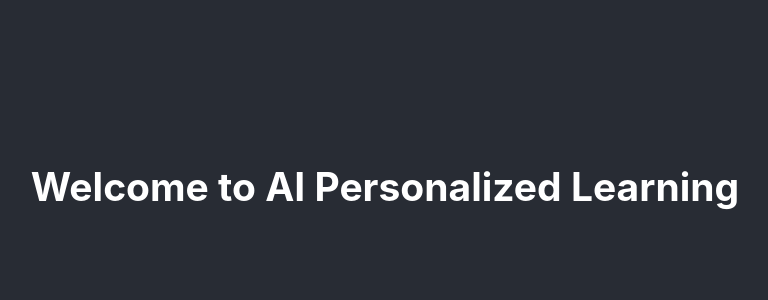
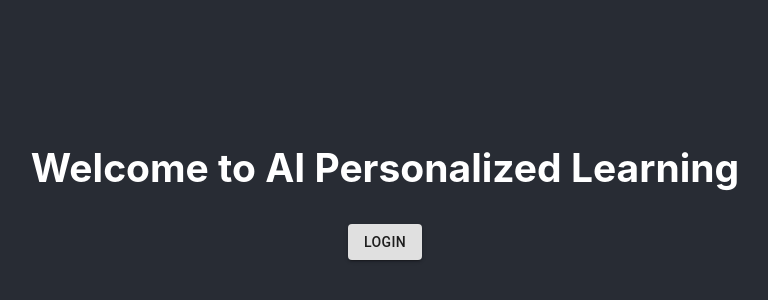
Before and after one commit to SP23-CSCE482/team_hunnid_app, a React (Create React App) app: page / in a window 1280 px wide. Shown: the part 214-514 px from the top of the page, without its empty margins (255-1023 px from the left). Built offline with nearby package versions, Linux system fonts and the light colour scheme.

Commit message:
Created login button and page

```diff
--- a/package.json
+++ b/package.json
@@ -3,11 +3,14 @@
   "version": "0.1.0",
   "private": true,
   "dependencies": {
+    "@material-ui/core": "^4.12.4",
+    "@material-ui/icons": "^4.11.3",
     "@testing-library/jest-dom": "^5.16.5",
     "@testing-library/react": "^13.4.0",
     "@testing-library/user-event": "^13.5.0",
     "react": "^18.2.0",
     "react-dom": "^18.2.0",
+    "react-router-dom": "^6.8.1",
     "react-scripts": "5.0.1",
     "web-vitals": "^2.1.4"
   },
--- a/src/App.css
+++ b/src/App.css
@@ -2,19 +2,7 @@
   text-align: center;
 }
 
-.App-logo {
-  height: 40vmin;
-  pointer-events: none;
-}
-
-@media (prefers-reduced-motion: no-preference) {
-  .App-logo {
-    animation: App-logo-spin infinite 20s linear;
-  }
-}
-
 .App-header {
-  background-color: #282c34;
   min-height: 100vh;
   display: flex;
   flex-direction: column;
@@ -24,15 +12,6 @@
   color: white;
 }
 
-.App-link {
-  color: #61dafb;
+.App-background{
+  background-color: #282c34;
 }
-
-@keyframes App-logo-spin {
-  from {
-    transform: rotate(0deg);
-  }
-  to {
-    transform: rotate(360deg);
-  }
-}
--- a/src/App.js
+++ b/src/App.js
@@ -1,27 +1,17 @@
-import logo from './logo.svg';
 import './App.css';
+import * as React from 'react';
+import {Routes, Route} from 'react-router-dom';
+import Login from './Login';
+import Home from './Home';
 
 function App() {
   return (
-    <div className="App">
-      <header className="App-header">
-        <h2>Welcome to AI Personalized Learning</h2>
-      </header>
-      {/* <header className="App-header">
-        <img src={logo} className="App-logo" alt="logo" />
-        <p>
-          Edit <code>src/App.js</code> and save to reload.
-        </p>
-        <a
-          className="App-link"
-          href="https://reactjs.org"
-          target="_blank"
-          rel="noopener noreferrer"
-        >
-          Learn React
-        </a>
-      </header> */}
-    </div>
+    <>
+      <Routes>
+        <Route exact path= "/" element={<Home />} />
+        <Route exact path= "/login" element={<Login />} />
+      </Routes>
+    </>
   );
 }
 
--- /dev/null
+++ b/src/Home.js
@@ -0,0 +1,22 @@
+import './App.css';
+import React from 'react';
+import { Button } from '@material-ui/core';
+import {useNavigate} from 'react-router-dom';
+const Home = () =>{
+    const navigate = useNavigate();
+
+    const navigateLogin = () => {
+        navigate('/login');
+    }
+    return (
+        <div className="App-background">
+            <div className='App-header'>
+                <h2>Welcome to AI Personalized Learning</h2>
+                <Button variant="contained" onClick={navigateLogin}>
+                    Login
+                </Button>
+            </div>
+        </div>
+    );
+}
+export default Home;
--- /dev/null
+++ b/src/Login.css
@@ -0,0 +1,16 @@
+.Login {
+  text-align: center;
+}
+
+.Login-header {
+  min-height: 100vh;
+  display: flex;
+  flex-direction: column;
+  align-items: center;
+  font-size: calc(10px + 2vmin);
+  color: white;
+}
+
+.Login-background{
+  background-color: #282c34;
+}
--- /dev/null
+++ b/src/Login.js
@@ -0,0 +1,11 @@
+import './Login.css'
+const Login = () =>{
+    return (
+        <div className='Login-background'>
+            <div className='Login-header'>
+                <h2>Login</h2>
+            </div>
+        </div>
+    )
+}
+export default Login;
--- a/src/index.js
+++ b/src/index.js
@@ -3,11 +3,14 @@ import ReactDOM from 'react-dom/client';
 import './index.css';
 import App from './App';
 import reportWebVitals from './reportWebVitals';
+import { BrowserRouter } from 'react-router-dom';
 
 const root = ReactDOM.createRoot(document.getElementById('root'));
 root.render(
   <React.StrictMode>
-    <App />
+    <BrowserRouter>
+      <App />
+    </BrowserRouter>
   </React.StrictMode>
 );
 
```
Also changed, not shown: 1 other file (tests, documents, lock files or other folders).
